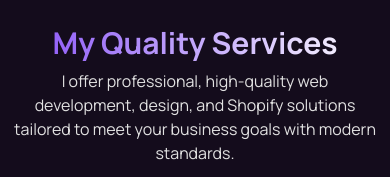
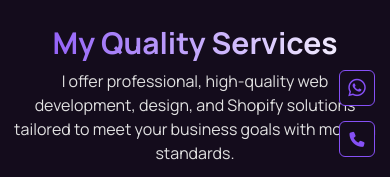
Before and after one commit to charles16987/my-protfilo-website, a plain HTML site: page index.html in a window 390 px wide. Shown: the part 667-844 px from the top of the page. Drawn offline with nearby package versions, Linux system fonts and the light colour scheme.

Commit message:
phone number added

```diff
--- a/index.html
+++ b/index.html
@@ -569,6 +569,16 @@
       </div>
     </footer>
 
+    <div class="social-media-fixed">
+        <div class="social_icons">
+          <a href="https://api.whatsapp.com/send?phone=+917598825487&amp;text=" target="_blank" class="icons"><i
+              class="fa-brands fa-whatsapp"></i></a>
+        </div>
+         <div class="social_icons">
+          <a href="tel:+917598825487" target="_blank" class="icons"><i class="fa-solid fa-phone"></i></a>
+        </div>
+    </div>
+
     <script
       src="https://cdn.jsdelivr.net/npm/bootstrap@5.3.3/dist/js/bootstrap.bundle.min.js"
       integrity="sha384-YvpcrYf0tY3lHB60NNkmXc5s9fDVZLESaAA55NDzOxhy9GkcIdslK1eN7N6jIeHz"
--- a/responsive.css
+++ b/responsive.css
@@ -151,4 +151,18 @@ h4{
     width: 36px;
     height: 36px;
 }
+.fa-phone {
+    font-size: 15px !important;
 }
+.social-media-fixed {
+  position: fixed;
+  bottom: 5px;
+  right: 15px;
+  display: block;
+  display: flex;
+  flex-direction: column;
+}
+.social_icons .icons {
+    background: #140c1c;
+}
+}
--- a/style.css
+++ b/style.css
@@ -632,3 +632,15 @@ textarea:active{
 .card-skills {
     margin-top: 25px;
 }
+.social-media-fixed {
+  position: fixed;
+  bottom: 15px;
+  right: 15px;
+  display: flex;
+  flex-direction: column;
+  display: none;
+}
+.social-media-fixed .social_icons {
+    margin: 0;
+    margin-bottom: 15px;
+}
```
